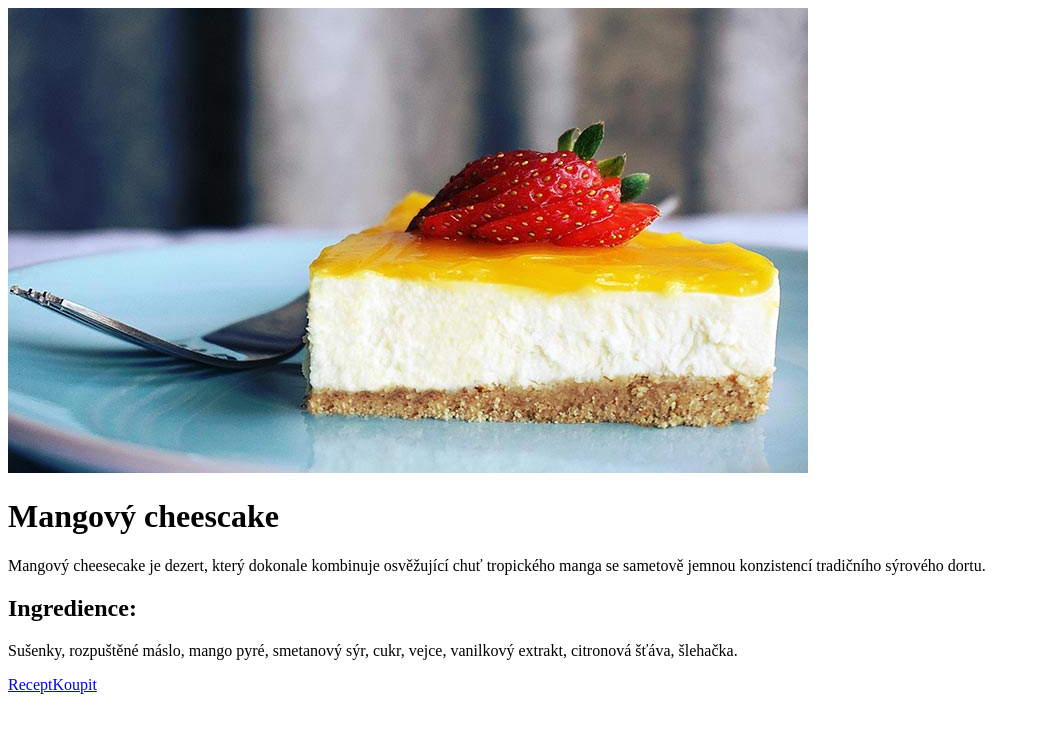
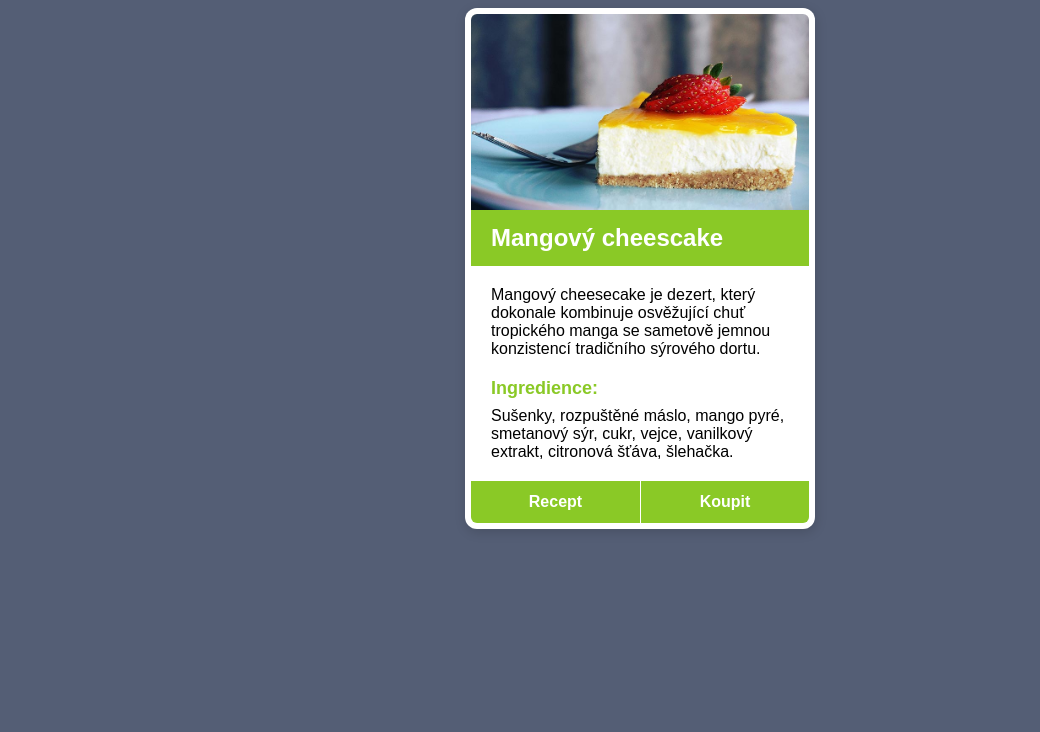
Before and after one commit to danielahronova/projekt-cheescake, a plain HTML site: page index.html in a window 1280 px wide. Shown: the whole page, without its empty margins (0-1040 px from the left). Drawn offline with Linux system fonts and the light colour scheme; a web font is replaced by a local one.

Commit message:
finalizace úkol cheescake

```diff
--- a/index.html
+++ b/index.html
@@ -4,24 +4,35 @@
   <meta charset="UTF-8">
   <meta name="viewport" content="width=device-width, initial-scale=1.0">
   <title>Cheesecake</title>
+  <link rel="stylesheet" href="style.css">
+  <link rel="preconnect" href="https://fonts.googleapis.com">
+  <link rel="preconnect" href="https://fonts.googleapis.com">
+  <link rel="preconnect" href="https://fonts.gstatic.com" crossorigin>
+  <link href="https://fonts.googleapis.com/css2?family=Baloo+Bhaijaan+2:wght@400..800&display=swap" rel="stylesheet">
+
 </head>
 <body>
 
-  <img src="images/cheesecake.jpg" alt="Mangový cheescake">
+
+    <div class="karticka">
+    <img class= "cheescake" src=images/cheesecake.jpg alt="Mangový cheescake">
 
   <h1>Mangový cheescake</h1>
 
-  <p>
+      <div class="text"><p class="odstavec1">
     Mangový cheesecake je dezert, který dokonale kombinuje osvěžující chuť tropického manga se sametově jemnou konzistencí tradičního sýrového dortu.
   </p>
 
-  <h2>Ingredience:</h2>
+  <h2 class="ingredience">Ingredience:</h2>
 
-  <p>
+  <p class="odstavec2">
     Sušenky, rozpuštěné máslo, mango pyré, smetanový sýr, cukr, vejce, vanilkový extrakt, citronová šťáva, šlehačka.
   </p>
+      </div>
 
-  <a href="#">Recept</a><a href="#">Koupit</a>
+  <a href="#" class="left">Recept</a><a href="#" class="right">Koupit</a>
+    </div>
+
 
 </body>
 </html>
--- a/style.css
+++ b/style.css
@@ -11,3 +11,61 @@ Písmo:
 Baloo Bhaijaan 2
 https://fonts.google.com/specimen/Baloo+Bhaijaan+2?lang=cs_Latn
 */
+
+
+.karticka {
+    font-family: "Baloo Bhaijaan 2", sans-serif;
+    font-optical-sizing: auto;
+    width: 350px;
+    margin:0 auto;
+    background-color: white;
+    border-radius: 12px;
+    padding: 6px;
+    box-shadow: 1px 3px 12px rgba(0, 0, 0, 0.15);
+    }
+
+.cheescake {
+    border-radius: 6px 6px 0 0;
+    width: 100%;
+    display: block;
+
+}
+
+body {background-color: #545e75;}
+
+h1,
+h2,
+p {margin: 0;
+}
+
+h1 {background-color: #8ac926;
+color: white;
+font-size: 24px;
+line-height: 1;
+padding-top: 16px;
+padding-bottom: 16px;
+padding-left: 20px;}
+
+.ingredience {color: #8ac926;
+font-size: 18px;
+margin-top: 20px;
+margin-bottom: 8px;
+}
+
+/* .odstavec1 {margin-top: 20px;} */
+.text {padding: 20px;}
+
+a {display: inline-block;
+background-color: #8ac926;
+color: white;
+font-weight: bold;
+width: 50%;
+text-align: center;
+text-decoration: none;
+border-radius:0 0 0 6px;
+padding: 12px 0;}
+
+.right  {border-radius:0 0 6px 0;
+border-left: 1px white solid;}
+
+a:hover{background-color: #7cb422;}
```
